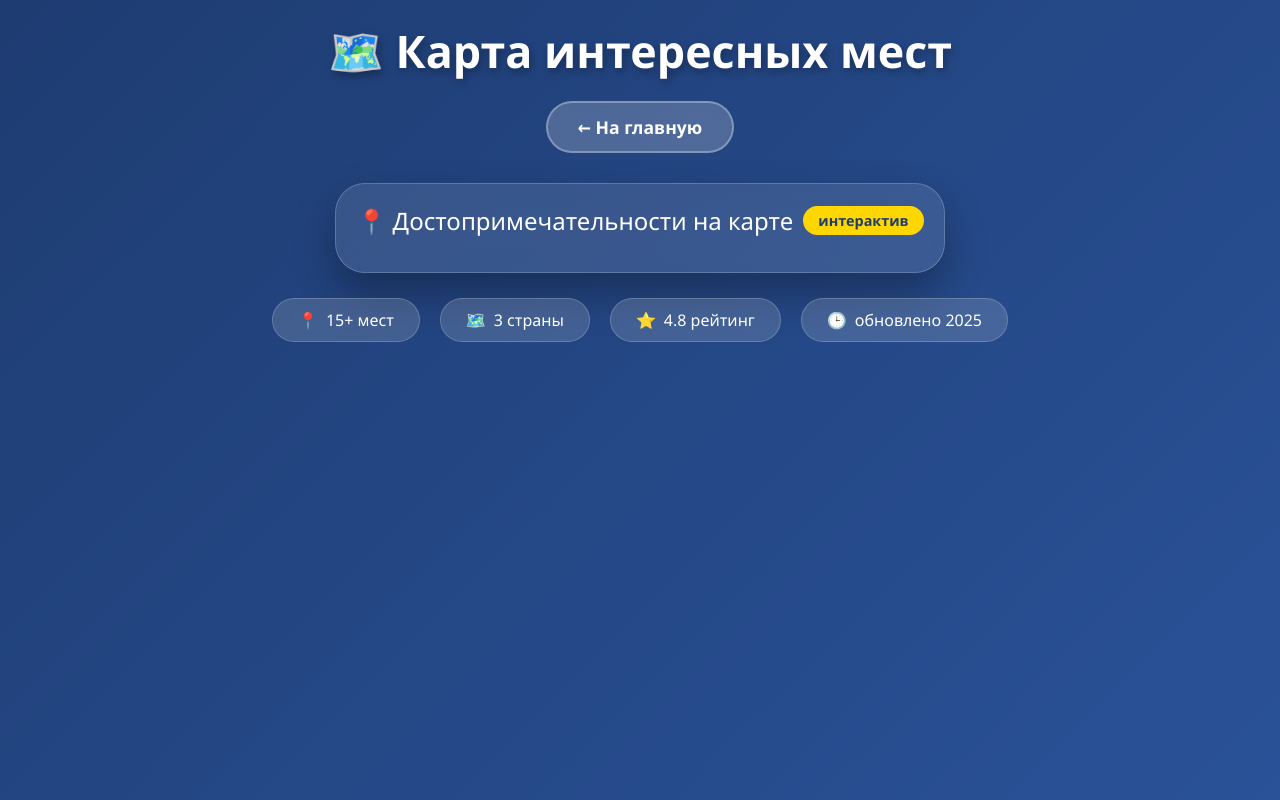
After one commit to noyemkaren-ship-it/gabon, a FastAPI app: template templates/city.html in a window 1280 px wide. The commit adds this page. Run offline with FastAPI, Linux system fonts and the light colour scheme; the template is opened without the code that fills it, so the values that code supplies are empty.

Commit message:
Project: 0.43v

```diff
--- a/main.py
+++ b/main.py
@@ -28,3 +28,7 @@ def america(request: Request):
 @app.get("/indi.html")
 def america(request: Request):
     return templates.TemplateResponse("indi.html", {"request": request})
+
+@app.get("/city.html")
+def america(request: Request):
+    return templates.TemplateResponse("city.html", {"request": request})
--- /dev/null
+++ b/templates/city.html
@@ -0,0 +1,213 @@
+<!DOCTYPE html>
+<html lang="ru">
+<head>
+    <meta charset="UTF-8">
+    <meta name="viewport" content="width=device-width, initial-scale=1.0">
+    <title>🗺️ Карта мест | Путешествия</title>
+    <style>
+        * {
+            margin: 0;
+            padding: 0;
+            box-sizing: border-box;
+        }
+
+        body {
+            font-family: 'Segoe UI', Tahoma, Geneva, Verdana, sans-serif;
+            min-height: 100vh;
+            background: linear-gradient(135deg, #1e3c72 0%, #2a5298 100%);
+            display: flex;
+            flex-direction: column;
+            align-items: center;
+            padding: 20px;
+        }
+
+        .header {
+            text-align: center;
+            margin-bottom: 30px;
+            animation: fadeInDown 1s ease;
+        }
+
+        h1 {
+            color: white;
+            font-size: 2.8rem;
+            margin-bottom: 10px;
+            text-shadow: 2px 4px 8px rgba(0,0,0,0.3);
+        }
+
+        .back-link {
+            display: inline-block;
+            margin-top: 10px;
+            padding: 12px 30px;
+            background: rgba(255,255,255,0.2);
+            backdrop-filter: blur(10px);
+            color: white;
+            text-decoration: none;
+            border-radius: 50px;
+            font-weight: 600;
+            font-size: 1.1rem;
+            border: 2px solid rgba(255,255,255,0.3);
+            transition: all 0.3s ease;
+        }
+
+        .back-link:hover {
+            background: rgba(255,255,255,0.3);
+            transform: translateY(-3px);
+            box-shadow: 0 10px 20px rgba(0,0,0,0.2);
+        }
+
+        .map-container {
+            background: rgba(255,255,255,0.1);
+            backdrop-filter: blur(10px);
+            border-radius: 30px;
+            padding: 20px;
+            box-shadow: 0 20px 40px rgba(0,0,0,0.3);
+            border: 1px solid rgba(255,255,255,0.2);
+            animation: fadeInUp 1s ease;
+            max-width: 100%;
+            overflow-x: auto;
+        }
+
+        .map-title {
+            color: white;
+            font-size: 1.5rem;
+            margin-bottom: 15px;
+            display: flex;
+            align-items: center;
+            gap: 10px;
+        }
+
+        .map-title span {
+            background: #ffd700;
+            color: #1e3c72;
+            padding: 5px 15px;
+            border-radius: 30px;
+            font-size: 0.9rem;
+            font-weight: 600;
+        }
+
+        .stats-bar {
+            display: flex;
+            gap: 20px;
+            margin-top: 25px;
+            color: white;
+            flex-wrap: wrap;
+            justify-content: center;
+        }
+
+        .stat-item {
+            background: rgba(255,255,255,0.15);
+            padding: 10px 25px;
+            border-radius: 40px;
+            backdrop-filter: blur(5px);
+            border: 1px solid rgba(255,255,255,0.2);
+            display: flex;
+            align-items: center;
+            gap: 8px;
+        }
+
+        @keyframes fadeInDown {
+            from {
+                opacity: 0;
+                transform: translateY(-30px);
+            }
+            to {
+                opacity: 1;
+                transform: translateY(0);
+            }
+        }
+
+        @keyframes fadeInUp {
+            from {
+                opacity: 0;
+                transform: translateY(30px);
+            }
+            to {
+                opacity: 1;
+                transform: translateY(0);
+            }
+        }
+
+        @media (max-width: 768px) {
+            h1 {
+                font-size: 2rem;
+            }
+
+            .map-container {
+                padding: 10px;
+            }
+
+            .stat-item {
+                padding: 8px 15px;
+                font-size: 0.9rem;
+            }
+        }
+    </style>
+</head>
+<body>
+    <div class="header">
+        <h1>🗺️ Карта интересных мест</h1>
+        <a href="/" class="back-link">← На главную</a>
+    </div>
+
+    <div class="map-container">
+        <div class="map-title">
+            📍 Достопримечательности на карте
+            <span>интерактив</span>
+        </div>
+
+        <!-- Код конструктора карты Яндекса -->
+        <script type="text/javascript" charset="utf-8" async src="https://api-maps.yandex.ru/services/constructor/1.0/js/?um=constructor%3A90b8869ac01b6181949410582334682d37111abd7d96048c5c0f606fc77a46df&amp;width=800&amp;height=459&amp;lang=ru_RU&amp;scroll=true"></script>
+
+        <!-- Альтернативный вариант для мобильных (адаптивная ширина) -->
+        <style>
+            @media (max-width: 850px) {
+                .map-container iframe,
+                .map-container script + * {
+                    width: 100% !important;
+                    height: 400px !important;
+                }
+            }
+        </style>
+    </div>
+
+    <div class="stats-bar">
+        <div class="stat-item">
+            <span>📍</span> 15+ мест
+        </div>
+        <div class="stat-item">
+            <span>🗺️</span> 3 страны
+        </div>
+        <div class="stat-item">
+            <span>⭐</span> 4.8 рейтинг
+        </div>
+        <div class="stat-item">
+            <span>🕒</span> обновлено 2025
+        </div>
+    </div>
+
+    <script>
+        // Простая анимация для карты при загрузке
+        document.addEventListener('DOMContentLoaded', function() {
+            // Ждем загрузку скрипта карты
+            setTimeout(() => {
+                const mapElement = document.querySelector('iframe, [class*="ymaps"]');
+                if (mapElement) {
+                    mapElement.style.opacity = '0';
+                    mapElement.style.transition = 'opacity 1s ease';
+                    setTimeout(() => {
+                        mapElement.style.opacity = '1';
+                    }, 100);
+                }
+            }, 500);
+        });
+
+        // Счетчик посещений страницы карты
+        if (localStorage.getItem('mapViews')) {
+            let views = parseInt(localStorage.getItem('mapViews')) + 1;
+            localStorage.setItem('mapViews', views);
+        } else {
+            localStorage.setItem('mapViews', '1');
+        }
+    </script>
+</body>
+</html>
```
Also changed, not shown: templates/home.html (+24 -0 lines).
